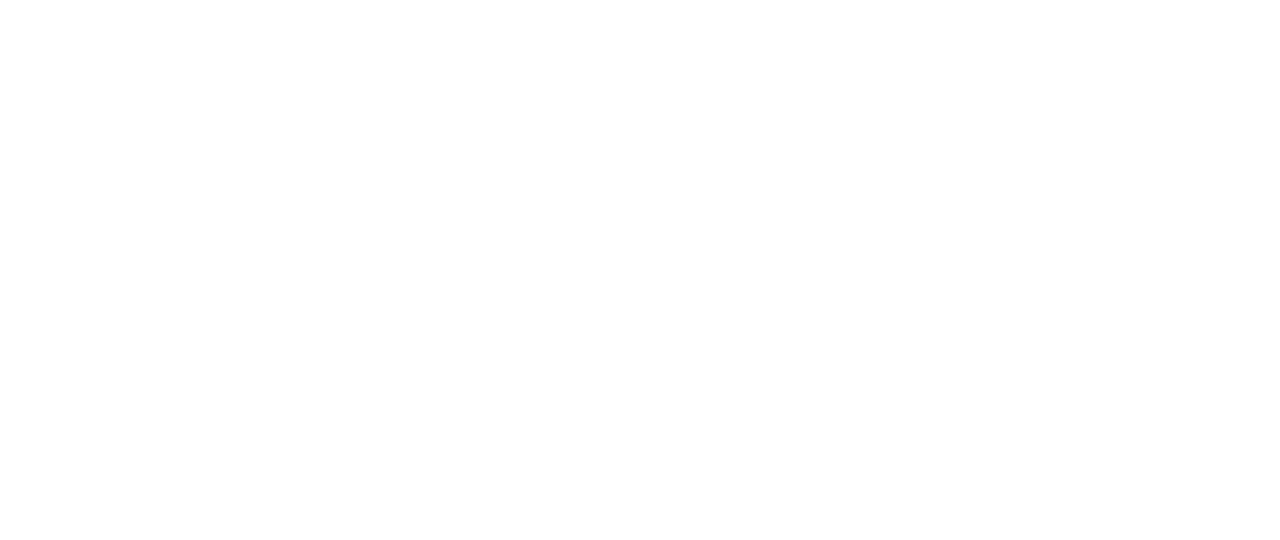
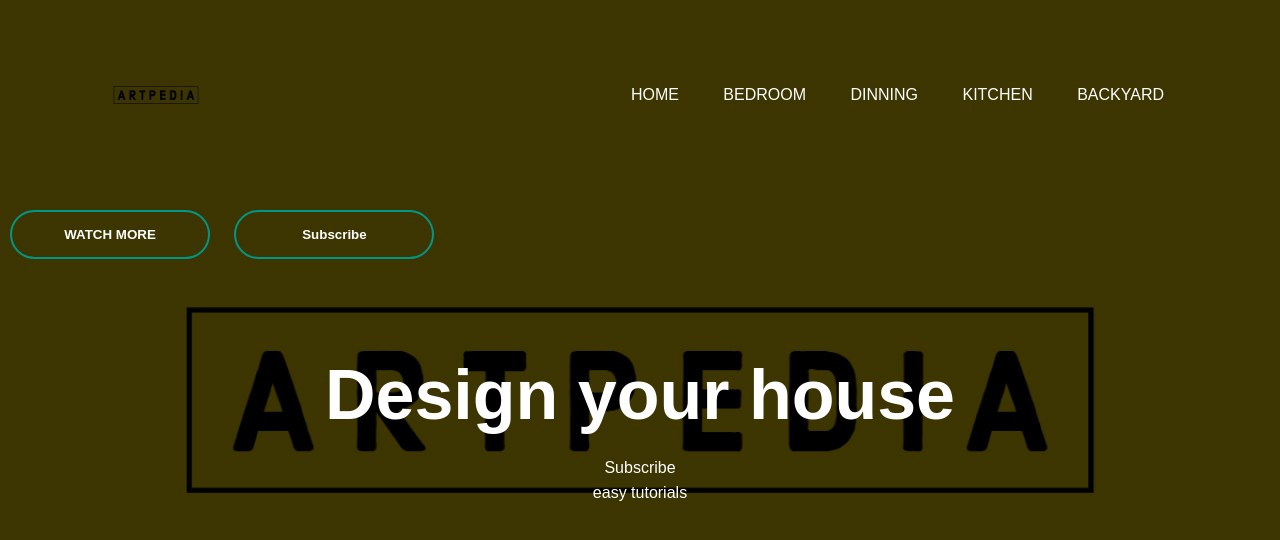
Before and after one commit to chriguibambam/chriguibambam.github.io, a plain HTML site: page Index.html in a window 1280 px wide. Drawn offline with Linux system fonts and the light colour scheme.

Commit message:
Update Index.html

```diff
--- a/Index.html
+++ b/Index.html
@@ -1,8 +1,27 @@
 <html>
     <head>
         <title>how to make website</title>
+        <link rel="stylesheet" href="styles.css">
     </head>
     <body>
+        <div class="banner">
+            <div class="navbar">
+                <img src="ARTpedia-logos_transparent.png" class="logo">
+                <ul>
+                    <li><a href="#">Home</a></li>
+                    <li><a href="#">Bedroom</a></li>
+                    <li><a href="#">Dinning</a></li>
+                    <li><a href="#">Kitchen</a></li>
+                    <li><a href="#">Backyard</a></li>
+                </ul>
+            </div>
 
+            <div class="content">
+                <h1>Design your house</h1>
+                <p>Subscribe<br> easy tutorials</p>
+            </div>
+            <button type="button"><span></span>WATCH MORE</button>
+            <button type="button"><span></span>Subscribe</button>
+        </div>
     </body>
 </html>
```
